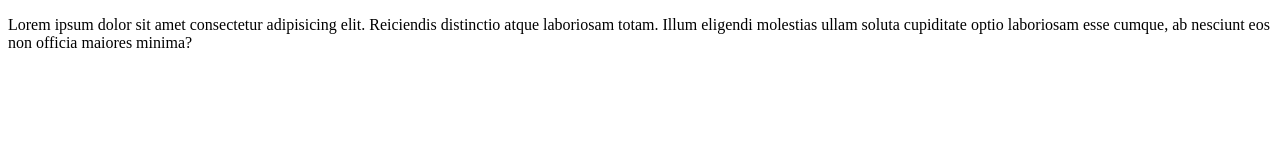
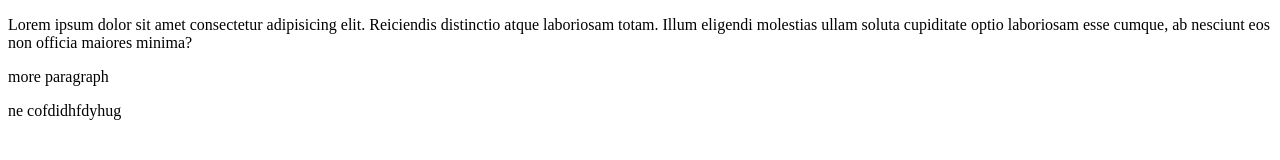
Before and after one commit to Rashed1721/my-first-repoone, a plain HTML site: page index.html in a window 1280 px wide. Drawn offline with Linux system fonts and the light colour scheme.

Commit message:
new code

```diff
--- a/index.html
+++ b/index.html
@@ -5,8 +5,11 @@
     <meta http-equiv="X-UA-Compatible" content="IE=edge">
     <meta name="viewport" content="width=device-width, initial-scale=1.0">
     <title>my first repoone</title>
+    <link rel="" href="style.css">
 </head>
 <body>
     <p>Lorem ipsum dolor sit amet consectetur adipisicing elit. Reiciendis distinctio atque laboriosam totam. Illum eligendi molestias ullam soluta cupiditate optio laboriosam esse cumque, ab nesciunt eos non officia maiores minima?</p>
+    <p>more paragraph</p>
+    <p>ne cofdidhfdyhug</p>
 </body>
 </html>
--- /dev/null
+++ b/style.css
@@ -0,0 +1,3 @@
+p{
+    color:red;
+}
```
